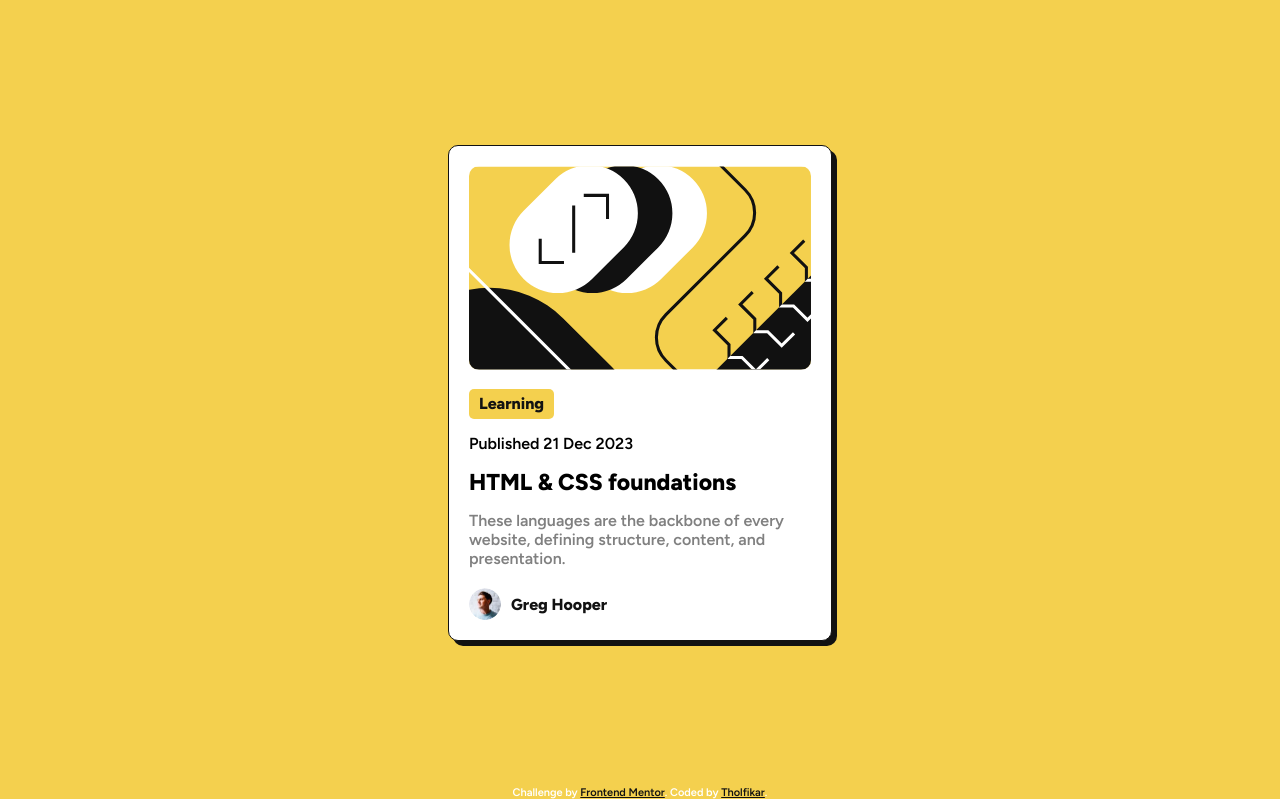
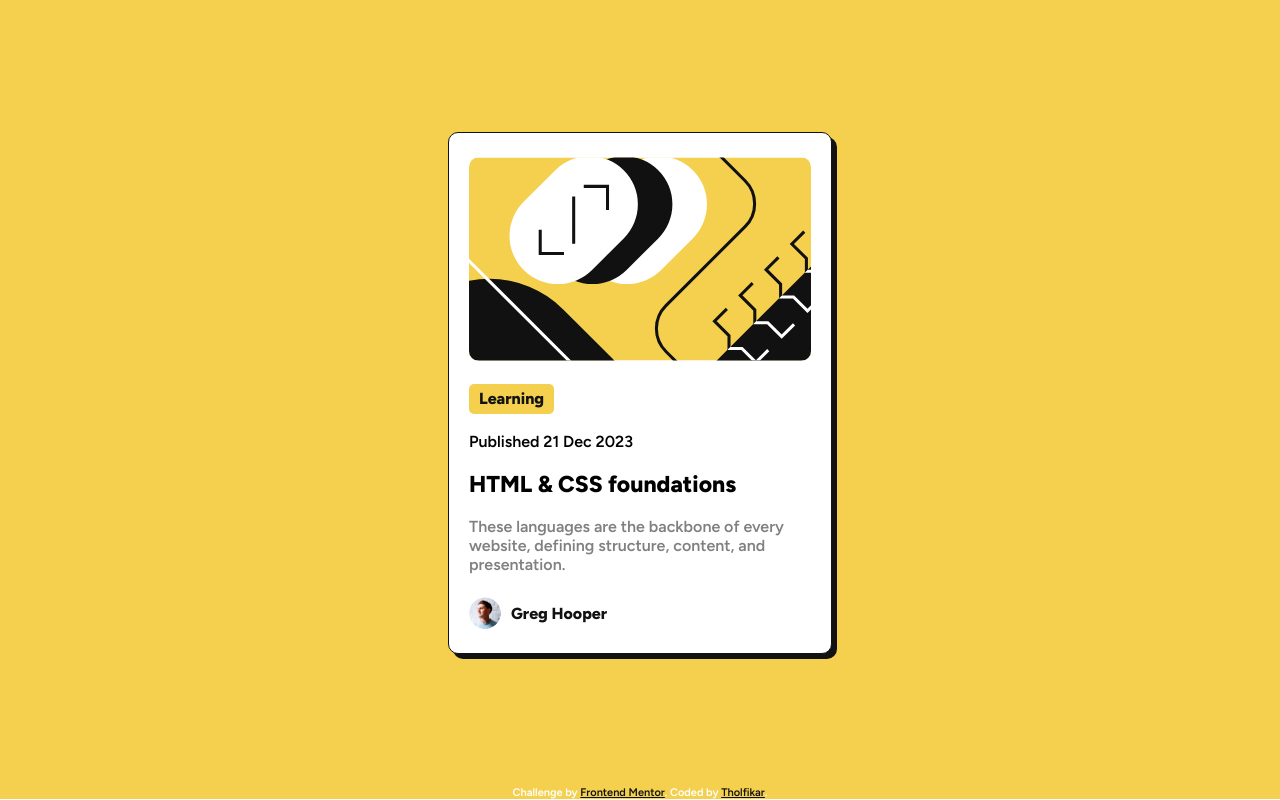
Before and after one commit to Zolfikaar/Blog-preview-card, a plain HTML site: page index.html in a window 1280 px wide. Drawn offline with Linux system fonts and the light colour scheme.

Commit message:
update style

```diff
--- a/style.css
+++ b/style.css
@@ -38,6 +38,7 @@ body{
 }
 
 .content{
+  height: 522px;
   width: 384px;
   background-color: var(--White);
   display: flex;
```
